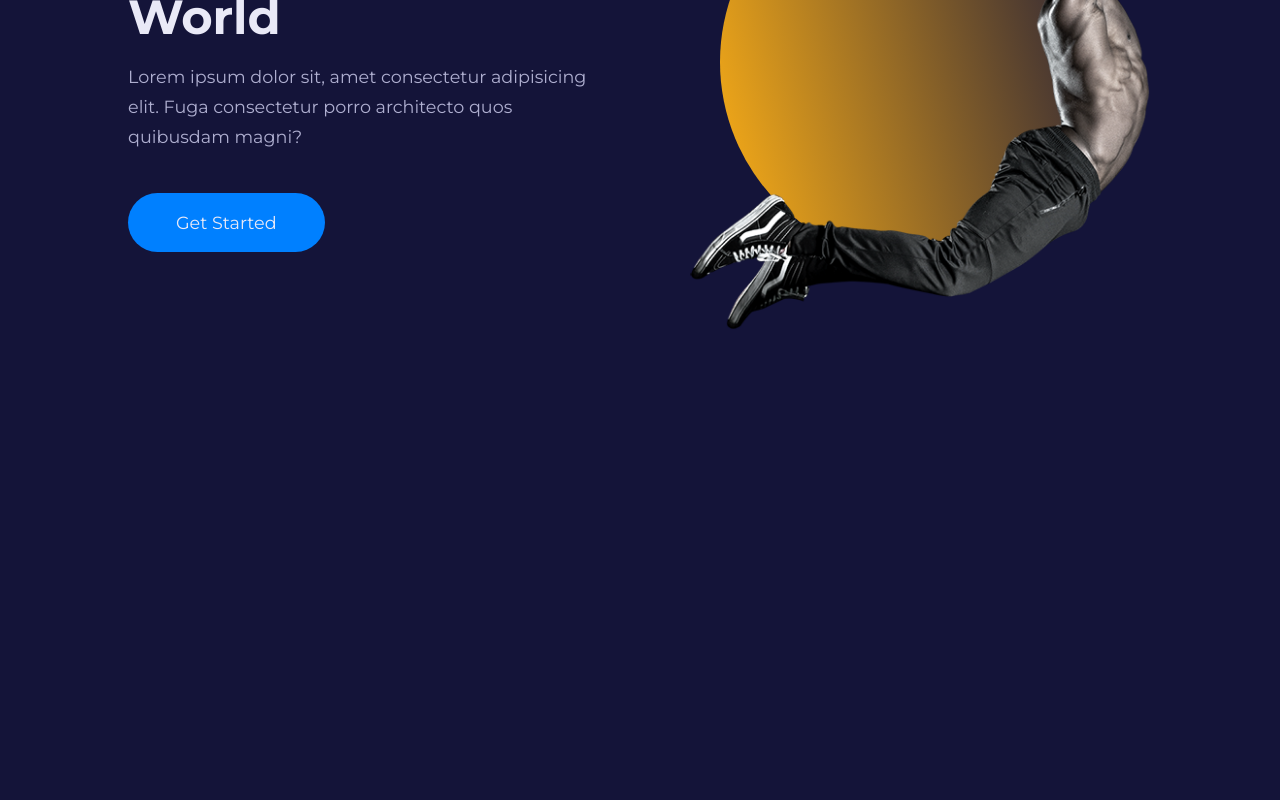
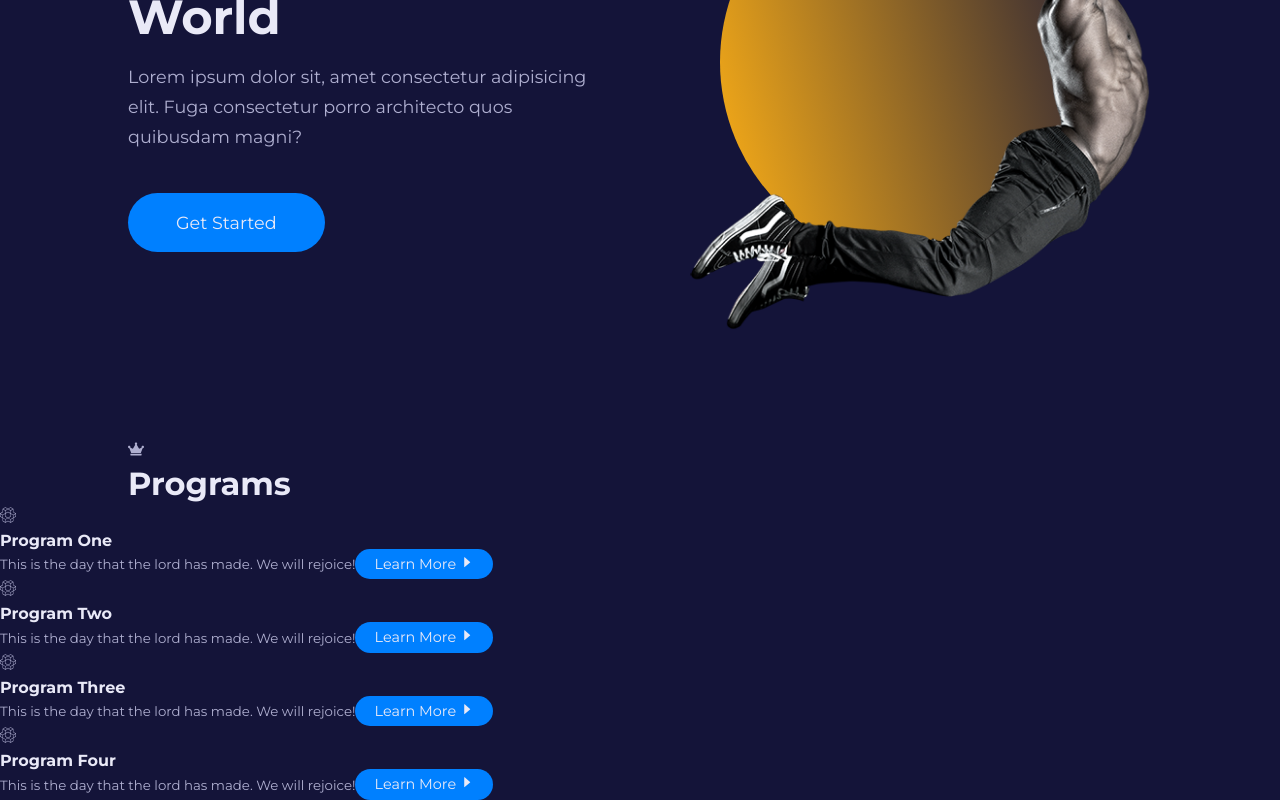
Before and after one commit to aniemmanuelrapoo/Fitness-website, a React (Create React App) app: page / in a window 1280 px wide. Shown: the part 362-1162 px from the top of the page. Before the commit the page ends 800 px from the top, so only its background shows below. Built offline with nearby package versions, Linux system fonts and the light colour scheme.

Commit message:
done with programs html

```diff
--- /dev/null
+++ b/src/UI/Card.jsx
@@ -0,0 +1,11 @@
+
+
+const Card = ({className, children}) => {
+  return (
+   <article className={`card ${className}`}>
+    {children}
+   </article>
+  )
+}
+
+export default Card
--- /dev/null
+++ b/src/components/Programs.jsx
@@ -0,0 +1,33 @@
+import {FaCrown} from 'react-icons/fa'
+import SectionHead from './SectionHead'
+import {programs} from '../data'
+import Card from '../UI/Card'
+import { Link } from 'react-router-dom'
+import { AiFillCaretRight } from 'react-icons/ai'
+
+const Programs = () => {
+  return (
+    <section className="programs">
+      <div className="container programs__container">
+       <SectionHead icon={<FaCrown />} title="Programs" />
+      </div>
+
+      <div className="programs__wrapper">
+        {
+          programs.map(({id, icon, title, info, path}) => {
+            return(
+              <Card className="programs__program" key={id}>
+              <span>{icon}</span>
+              <h4>{title}</h4>
+              <small>{info}</small>
+              <Link to={path} className="btn sm">Learn More <AiFillCaretRight /></Link>
+            </Card>
+            )
+          })
+        }
+      </div>
+    </section>
+  )
+}
+
+export default Programs
--- /dev/null
+++ b/src/components/SectionHead.jsx
@@ -0,0 +1,12 @@
+import React from 'react'
+
+const SectionHead = ({icon, title, className}) => {
+  return (
+    <div className={`section__head ${className}`}>
+      <span>{icon}</span>
+      <h2>{title}</h2>
+    </div>
+  )
+}
+
+export default SectionHead
--- a/src/pages/home/Home.jsx
+++ b/src/pages/home/Home.jsx
@@ -1,10 +1,12 @@
 import MainHeader from '../../components/MainHeader'
+import Programs from '../../components/Programs'
 import './home.css'
 
 const Home = () => {
   return (
     <>
       <MainHeader />
+      <Programs />
     </>
   )
 }
```
